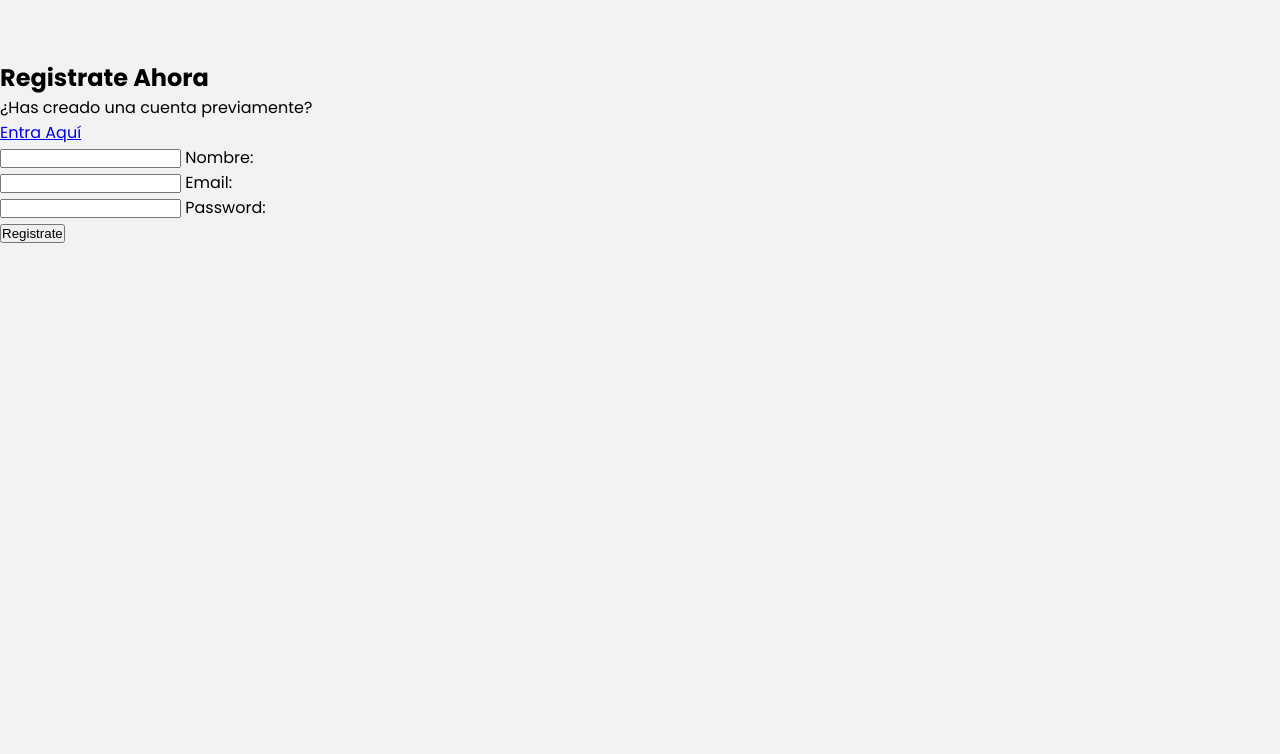
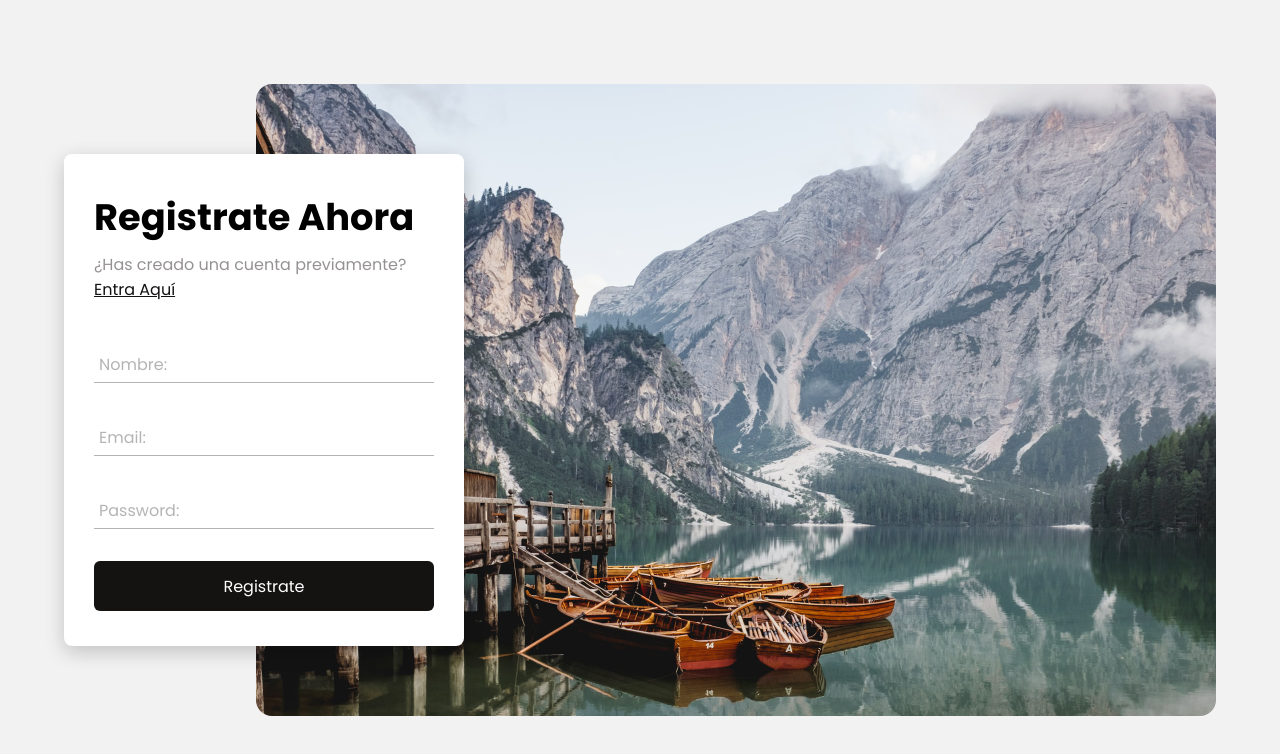
Before and after one commit to Alterlapsus/FormularioAnimado, a plain HTML site: page index.html in a window 1280 px wide. Drawn offline with Linux system fonts and the light colour scheme.

Commit message:
Se termina de dar estilos a formulario

```diff
--- a/estilos.css
+++ b/estilos.css
@@ -13,3 +13,124 @@ body{
     background: #f2f2f2;
     display: flex;
 }
+
+.form{
+    margin: auto;
+    width: 90%;
+    max-width: 1200px;
+    display: grid;
+    grid-template-columns: repeat(6, 1fr);
+    grid-template-rows: 70px 1fr 70px;
+}
+.form__register{
+    background-color: #fff;
+    padding: 35px 30px;
+    border-radius: 8px;
+    grid-column: 1/4;
+    grid-row: 2/3;
+    box-shadow: 0 6px 20px rgb(0 0 0 / 20%);
+    display: grid;
+    grid-template-rows: max-content max-content 1fr;
+    max-width: 400px;
+    z-index: 1;
+}
+.form__title{
+    font-size: 2.3rem;
+    margin-bottom: 8px;
+}
+.form__paragraph{
+    color: #969293;
+    line-height: 1.5;
+}
+.form__link{
+    color: #151212;
+}
+.form__picture{
+    grid-column: 2/-1;
+    grid-row: 1/-1;
+    background-image: url(/fondo.jpg);
+    background-size: cover;
+    border-radius: 16px;
+}
+.form__group{
+    position: relative;
+}
+.form__inputs{
+    margin-top: 40px;
+    display: grid;
+    gap: 2em;
+}
+.form__input{
+    position: relative;
+    display: block;
+    width: 100%;
+    background-color: none;
+    color: #c6c6c6;
+    outline: none;
+    padding: 10px 10px 10px 5px;
+    border: none;
+    border-bottom: 1px solid #49454567;
+    font-family: 'Poppins', sans-serif;
+}
+.form__input:focus{
+    color: rgb(94 93 93);
+}
+.form__input:focus + .form__label,
+.form__input:not(:placeholder-shown) + .form__label
+{
+    color: #2196f3;
+    transform: scale(.7) translateY(-34px);
+    transform-origin: top left;
+}
+
+.form__input:focus ~ .form__bar{
+    transform: scale(1);
+}
+.form__bar{
+    position: absolute;
+    border-bottom: 1px solid #2196f3;
+    display: block;
+    bottom: 0;
+    left: 0;
+    width: 100%;
+    height: 100%;
+    transform: scale(0);
+    transition: transform .3s;
+    transform-origin: left bottom;
+}
+.form__label{
+    position: absolute;
+    color: #49454567;
+    font-size: 1rem;
+    left: 5px;
+    top: 10px;
+    pointer-events: none;
+    transition: .5s transform, color .3s;
+}
+.form__submit{
+    background-color: #151212;
+    color: #fff;
+    padding: .8em 1.5em;
+    border: none;
+    font-family: 'Poppins', sans-serif;
+    font-size: 1rem;
+    border-radius: 6px;
+}
+
+@media screen and (max-width: 768px){
+    .form__title{
+        font-size: 2rem;
+    }
+    .form__register{
+        grid-column: 1/6;
+    }
+}
+
+@media screen and (max-width: 425px){
+    .form__register{
+        grid-column: 1/-1;
+    }
+    .form__picture{
+        display: none;
+    }
+}
--- a/index.html
+++ b/index.html
@@ -35,7 +35,7 @@
                     <span class="form__bar"></span>
                 </div>
 
-                <input type="submit" value="Registrate" class="input__sumit">
+                <input type="submit" value="Registrate" class="form__submit">
             </div>
         </section>
 
```
